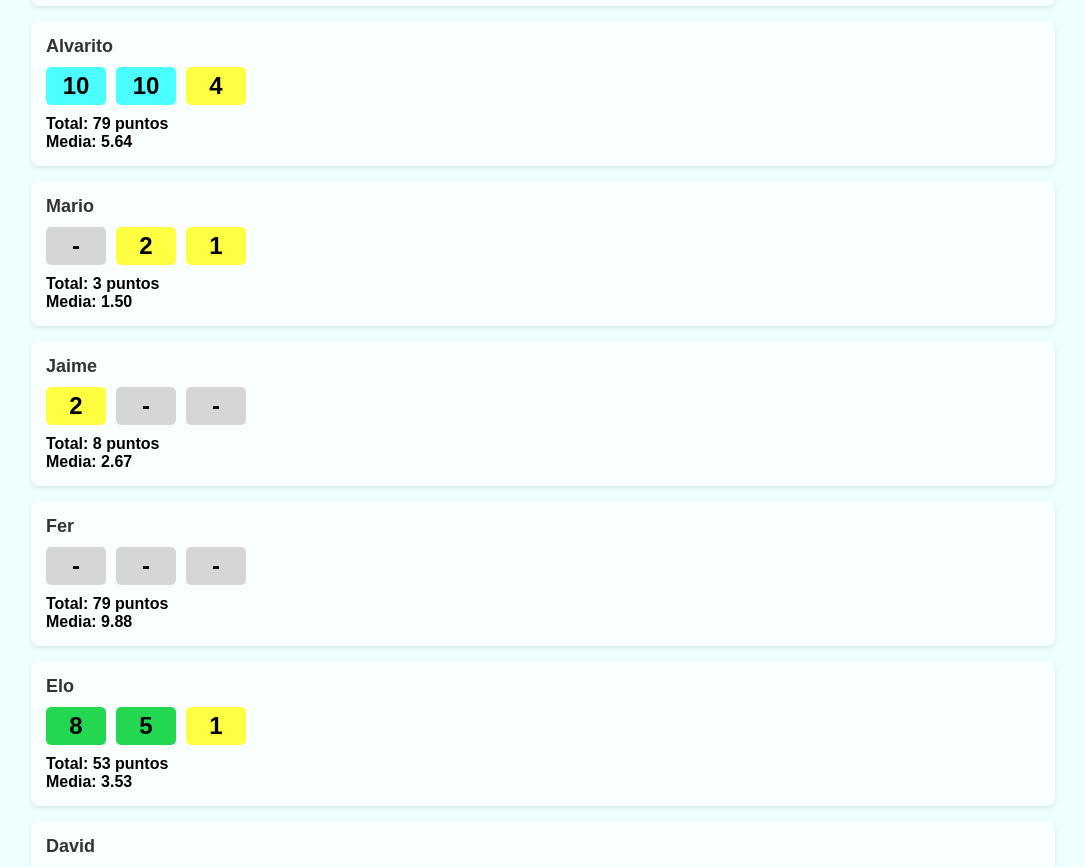
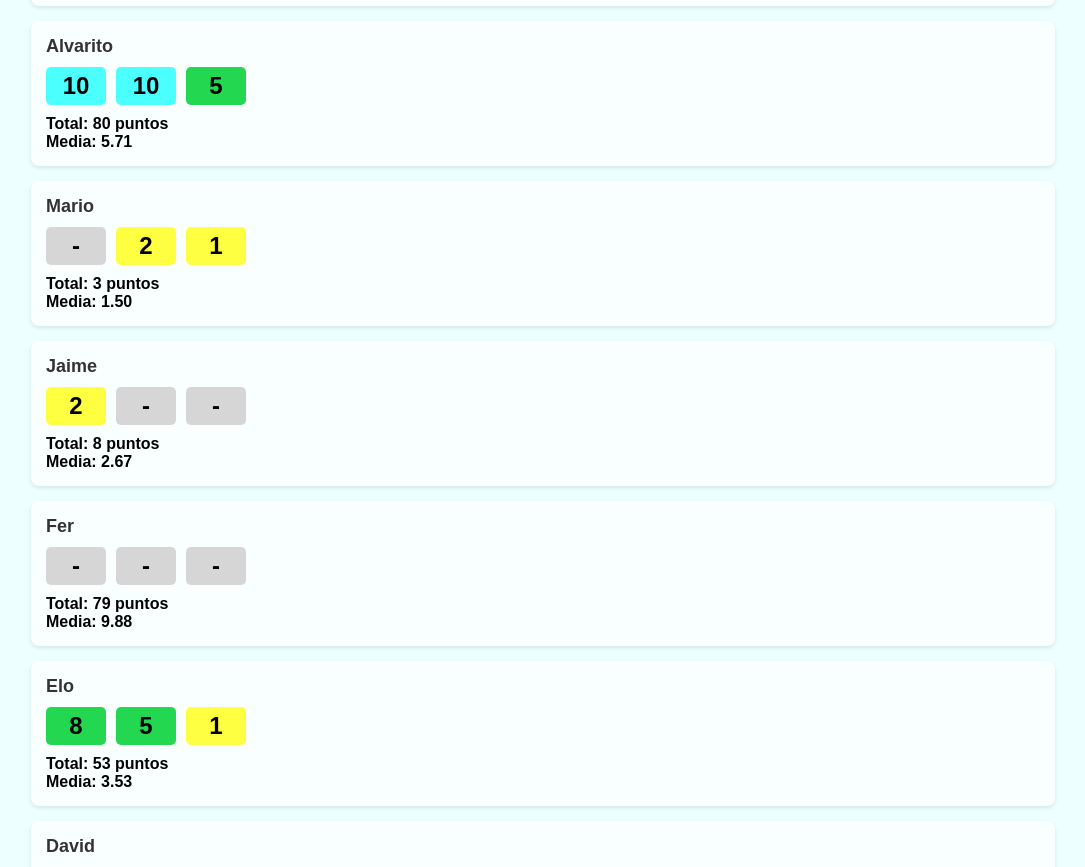
Before and after one commit to Gabrivaa33/EFMO-Boadilla, a plain HTML site: page FantasyEFMO.html in a window 1280 px wide. Shown: the part 2619-3486 px from the top of the page, without its empty margins (97-1182 px from the left). Drawn offline with Linux system fonts and the light colour scheme.

Commit message:
Update FantasyEFMO.html

```diff
--- a/FantasyEFMO.html
+++ b/FantasyEFMO.html
@@ -462,7 +462,7 @@
       comments: [
         "Lesionado", "↩️ (6,9)", "(7,9)", "Descanso", "↪️ (7,3)", "↪️ (6,7)", "🟢 (7,5+🟢)", "↪️ (7,3)",
         "(6,1)", "↪️ (5,5)", "🟨 (6,3)", "(8,2)", "(7,2)", "No convocado", "(7,0)", "(7,1)",
-        "🟨 (6,5)"
+        "🟨 (6,4)"
       ]
     },
     {
@@ -588,11 +588,11 @@
     {
       id: 'player17',
       name: 'Alvarito',
-      scores: [11, 6, 9, null, 2, -1, null, null, 4, 8, 3, 2, 2, 9, 10, 10, 4],
+      scores: [11, 6, 9, null, 2, -1, null, null, 4, 8, 3, 2, 2, 9, 10, 10, 5],
       comments: [
         "🟢 (7,7+🟢)", "↪️ (7,2)", "➡️ (7,6+➡️)", "Descanso", "↪️ (6,4)", "🟨↪️ (5,8)", "Lesionado", "Lesionado",
         "↩️ (6,9)", "🟨↩️🟢⬆️ (7,0+🟢⬆️)", "(6,7)", "↩️ (6,4)", "(6,5)", "↪️🟢 (7,3+🟢)", "🟢 (7,5+🟢)", "↪️🟢 (7,4+🟢)",
-        "(6,8)"
+        "(7,1)"
       ]
     },
     {
```
